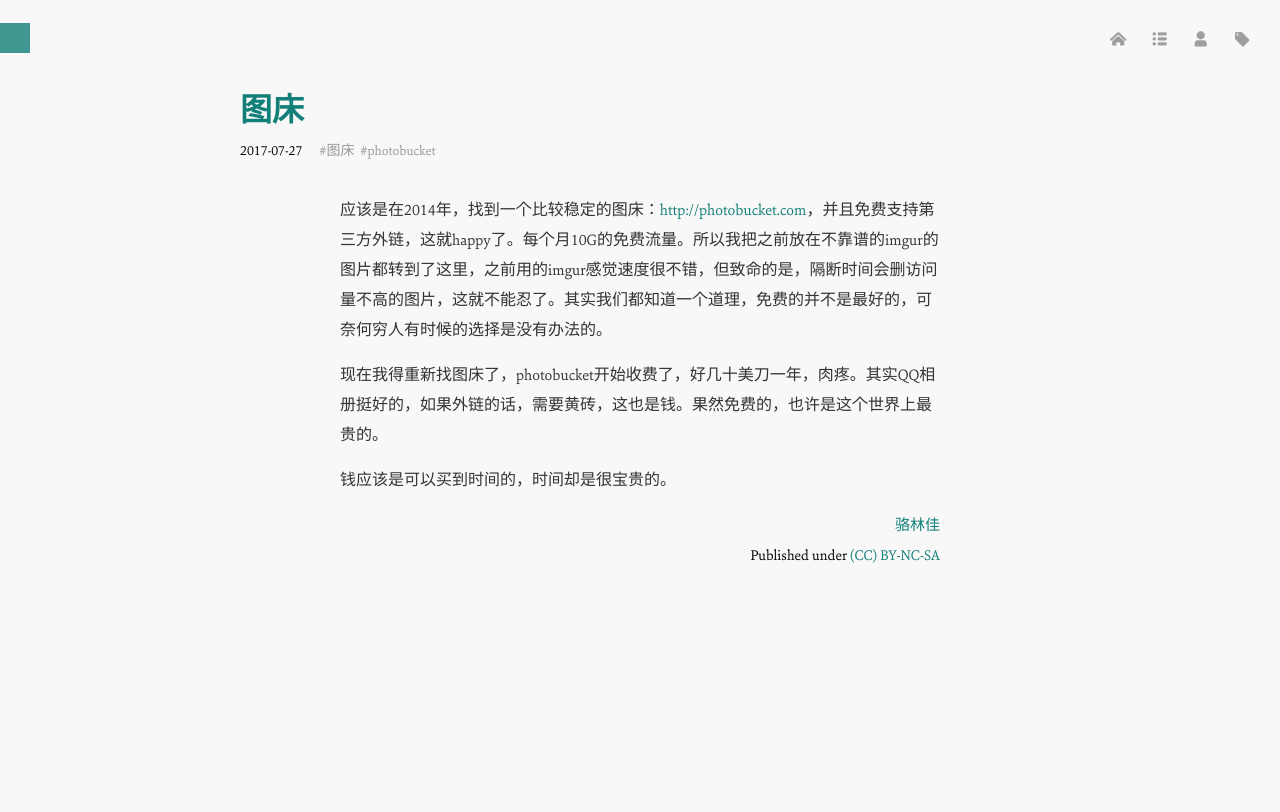
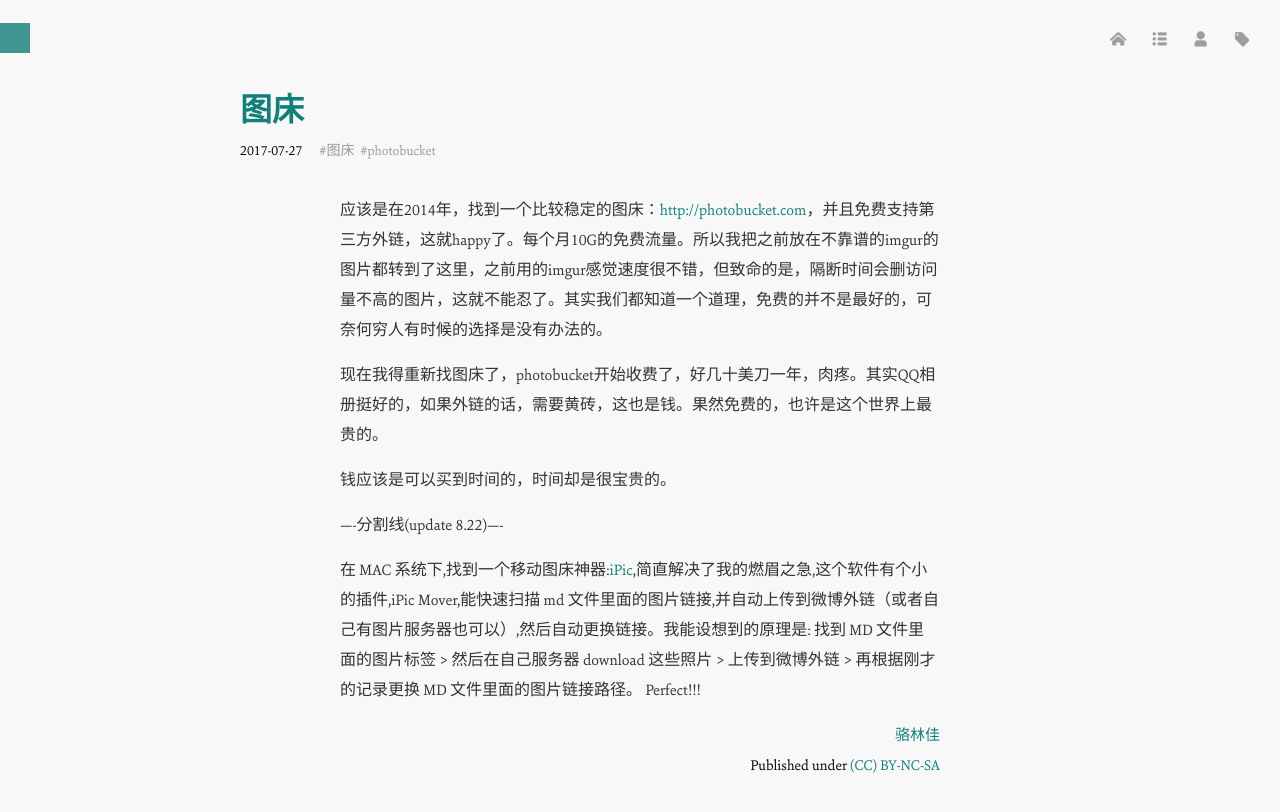
Before and after one commit to luolinjia/cn, a Jekyll site: the page built from _posts/2017-07-27-picture-3rd-link.md, in a window 1280 px wide. Shown: the top 812 px of the page. Built offline with Jekyll 4.4.1, drawn with Linux system fonts in a browser that asks for light colours; comment, search, counter and statistics services are not loaded.

Commit message:
Update some words for the CN blog.

```diff
--- a/_posts/2017-07-27-picture-3rd-link.md
+++ b/_posts/2017-07-27-picture-3rd-link.md
@@ -13,3 +13,7 @@ tags:
 现在我得重新找图床了，photobucket开始收费了，好几十美刀一年，肉疼。其实QQ相册挺好的，如果外链的话，需要黄砖，这也是钱。果然免费的，也许是这个世界上最贵的。
 
 钱应该是可以买到时间的，时间却是很宝贵的。
+
+----分割线(update 8.22)----
+
+在 MAC 系统下,找到一个移动图床神器:[iPic](https://toolinbox.net/iPic/),简直解决了我的燃眉之急,这个软件有个小的插件,iPic Mover,能快速扫描 md 文件里面的图片链接,并自动上传到微博外链（或者自己有图片服务器也可以）,然后自动更换链接。我能设想到的原理是: 找到 MD 文件里面的图片标签 > 然后在自己服务器 download 这些照片 > 上传到微博外链 > 再根据刚才的记录更换 MD 文件里面的图片链接路径。 Perfect!!!
```
